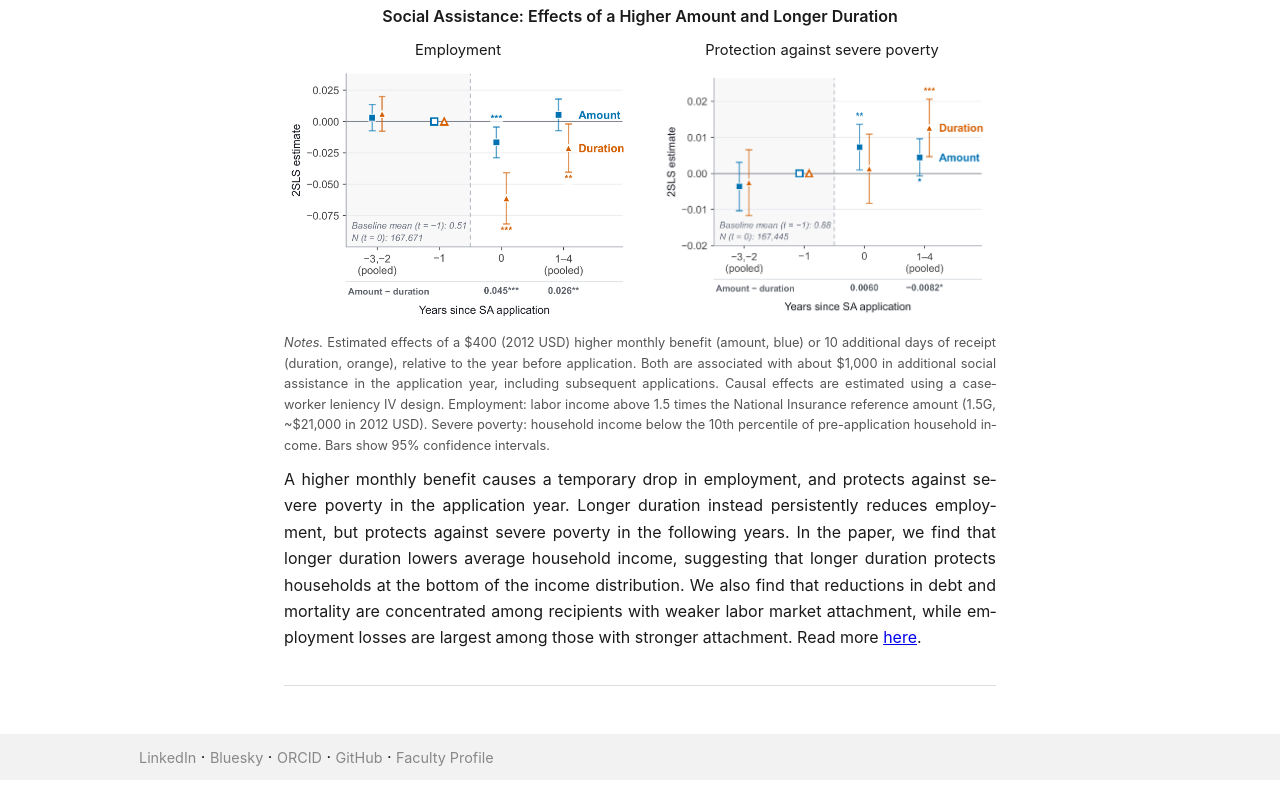
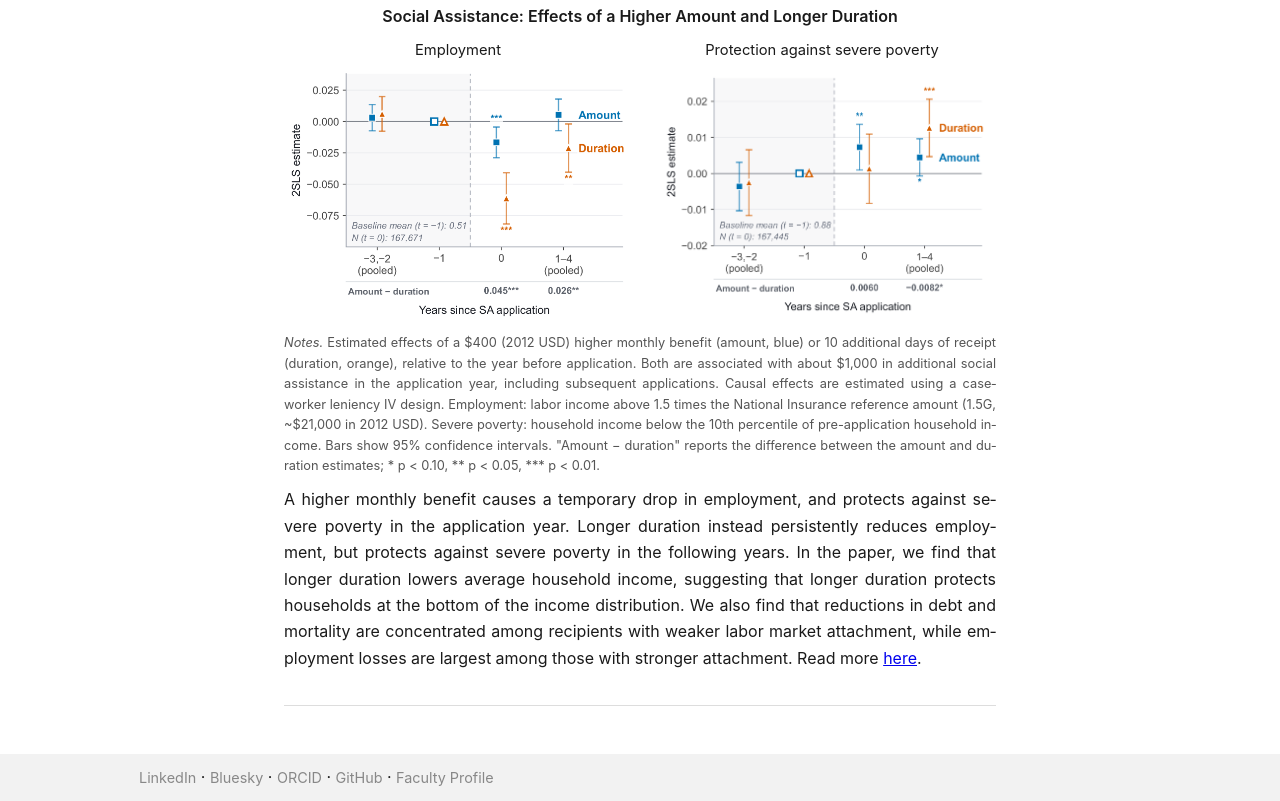
Before and after one commit to adamreir/adamreir.github.io, a plain HTML site: page index.html in a window 1280 px wide. Shown: the part 971-1772 px from the top of the page. Before the commit the page ends 1751 px from the top, so only its background shows below. Drawn offline with Linux system fonts and the light colour scheme.

Commit message:
JMP section main page: Describe amount - duration in figure notes

```diff
--- a/index.html
+++ b/index.html
@@ -64,7 +64,7 @@
             <img src="/files/jmp_fig_low_income.png" alt="Event-study estimates of effects on the probability of household income above the 10th percentile, for a higher monthly benefit and for longer duration of social assistance">
           </figure>
         </div>
-        <p class="jmp-notes"><em>Notes.</em> Estimated effects of a $400 (2012 USD) higher monthly benefit (amount, blue) or 10 additional days of receipt (duration, orange), relative to the year before application. Both are associated with about $1,000 in additional social assistance in the application year, including subsequent applications. Causal effects are estimated using a caseworker leniency IV design. Employment: labor income above 1.5 times the National Insurance reference amount (1.5G, ~$21,000 in 2012 USD). Severe poverty: household income below the 10th percentile of pre-application household income. Bars show 95% confidence intervals.</p>
+        <p class="jmp-notes"><em>Notes.</em> Estimated effects of a $400 (2012 USD) higher monthly benefit (amount, blue) or 10 additional days of receipt (duration, orange), relative to the year before application. Both are associated with about $1,000 in additional social assistance in the application year, including subsequent applications. Causal effects are estimated using a caseworker leniency IV design. Employment: labor income above 1.5 times the National Insurance reference amount (1.5G, ~$21,000 in 2012 USD). Severe poverty: household income below the 10th percentile of pre-application household income. Bars show 95% confidence intervals. "Amount &minus; duration" reports the difference between the amount and duration estimates; * p &lt; 0.10, ** p &lt; 0.05, *** p &lt; 0.01.</p>
 
         <p class="jmp-text">A higher monthly benefit causes a temporary drop in employment, and protects against severe poverty in the application year. Longer duration instead persistently reduces employment, but protects against severe poverty in the following years. In the paper, we find that longer duration lowers average household income, suggesting that longer duration protects households at the bottom of the income distribution. We also find that reductions in debt and mortality are concentrated among recipients with weaker labor market attachment, while employment losses are largest among those with stronger attachment. Read more <a href="/files/CookEastReiremoWillen.pdf" target="_blank">here</a>.</p>
       </div>
```
